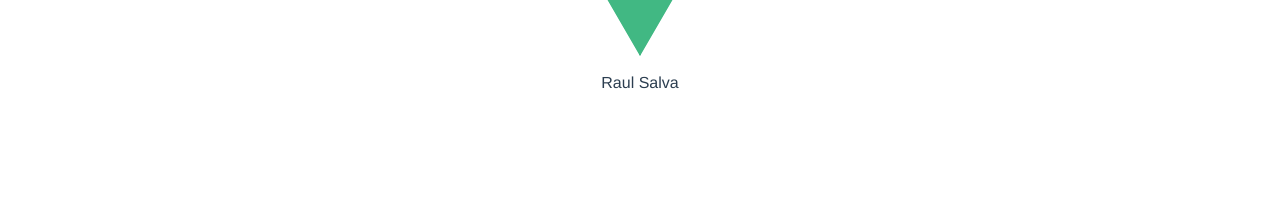
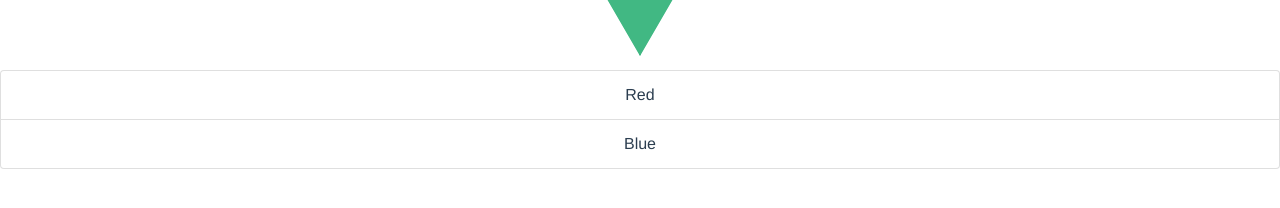
Before and after one commit to raedzawawi/hero-app, a Vue app: page /#/ in a window 1280 px wide. Shown: the part 190-398 px from the top of the page. Built offline with nearby package versions, Linux system fonts and the light colour scheme.

Commit message:
Added all new changes

```diff
--- a/package.json
+++ b/package.json
@@ -11,7 +11,10 @@
     "build": "node build/build.js"
   },
   "dependencies": {
+    "bootstrap": "^4.3.1",
     "express": "^4.17.1",
+    "jquery": "^3.4.1",
+    "popper.js": "^1.15.0",
     "vue": "^2.5.2",
     "vue-router": "^3.0.1"
   },
--- /dev/null
+++ b/src/assets/css/main.scss
@@ -0,0 +1,3 @@
+li {
+  color: red;
+}
--- a/src/components/HelloWorld.vue
+++ b/src/components/HelloWorld.vue
@@ -1,34 +1,10 @@
 <template>
-  <div class="hello">
-    Raul Salva
+  <div>
+    <ul class="list-group">
+      <li class="list-group-item">Red</li>
+      <li class="list-group-item">Blue</li>
+    </ul>
   </div>
 </template>
-
-<script>
-export default {
-  name: 'HelloWorld',
-  data() {
-    return {
-      msg: 'Welcome to Your Vue.js App',
-    };
-  },
-};
-</script>
-
-<!-- Add "scoped" attribute to limit CSS to this component only -->
-<style scoped>
-h1, h2 {
-  font-weight: normal;
-}
-ul {
-  list-style-type: none;
-  padding: 0;
-}
-li {
-  display: inline-block;
-  margin: 0 10px;
-}
-a {
-  color: #42b983;
-}
+<style>
 </style>
--- a/src/main.js
+++ b/src/main.js
@@ -3,6 +3,8 @@
 import Vue from 'vue';
 import App from './App';
 import router from './router';
+import 'bootstrap';
+import 'bootstrap/dist/css/bootstrap.min.css';
 
 Vue.config.productionTip = false;
 
```
Also changed, not shown: .eslintrc.js, 10 other files (tests, documents, lock files or other folders).
